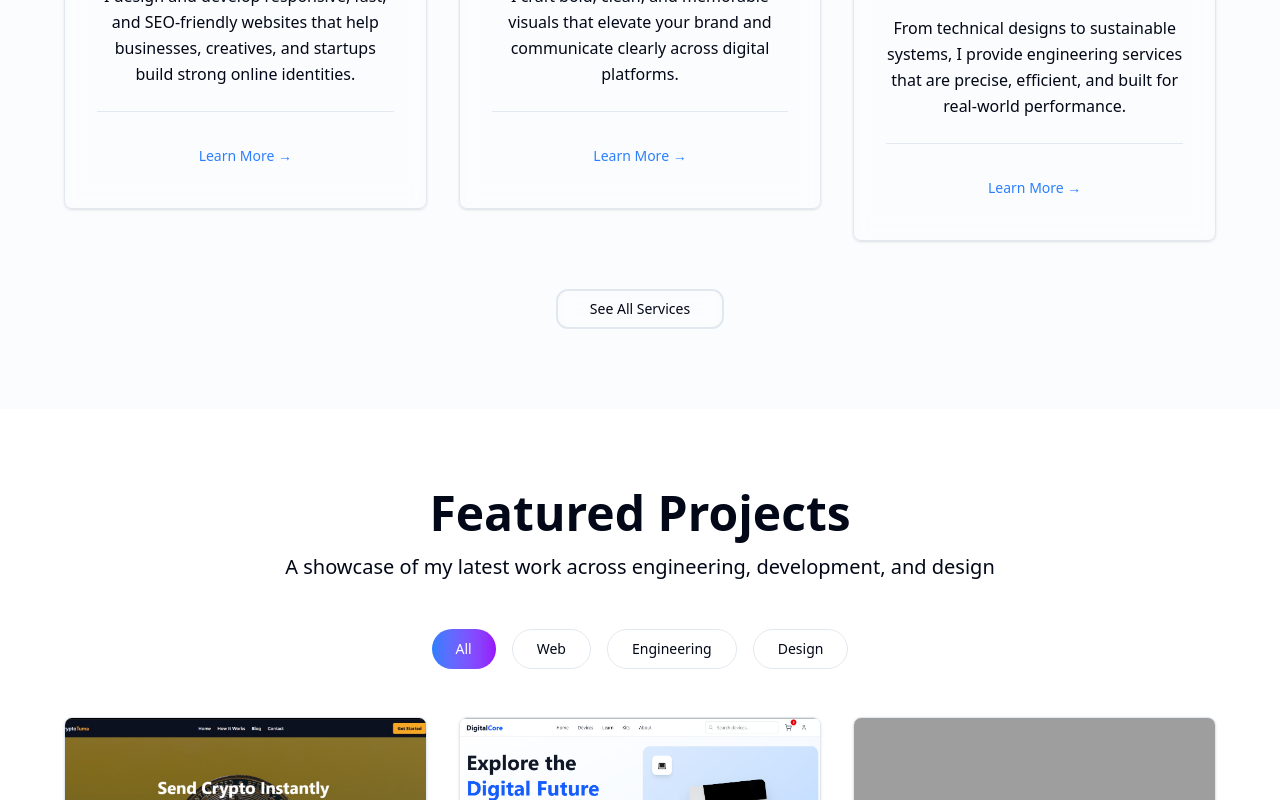
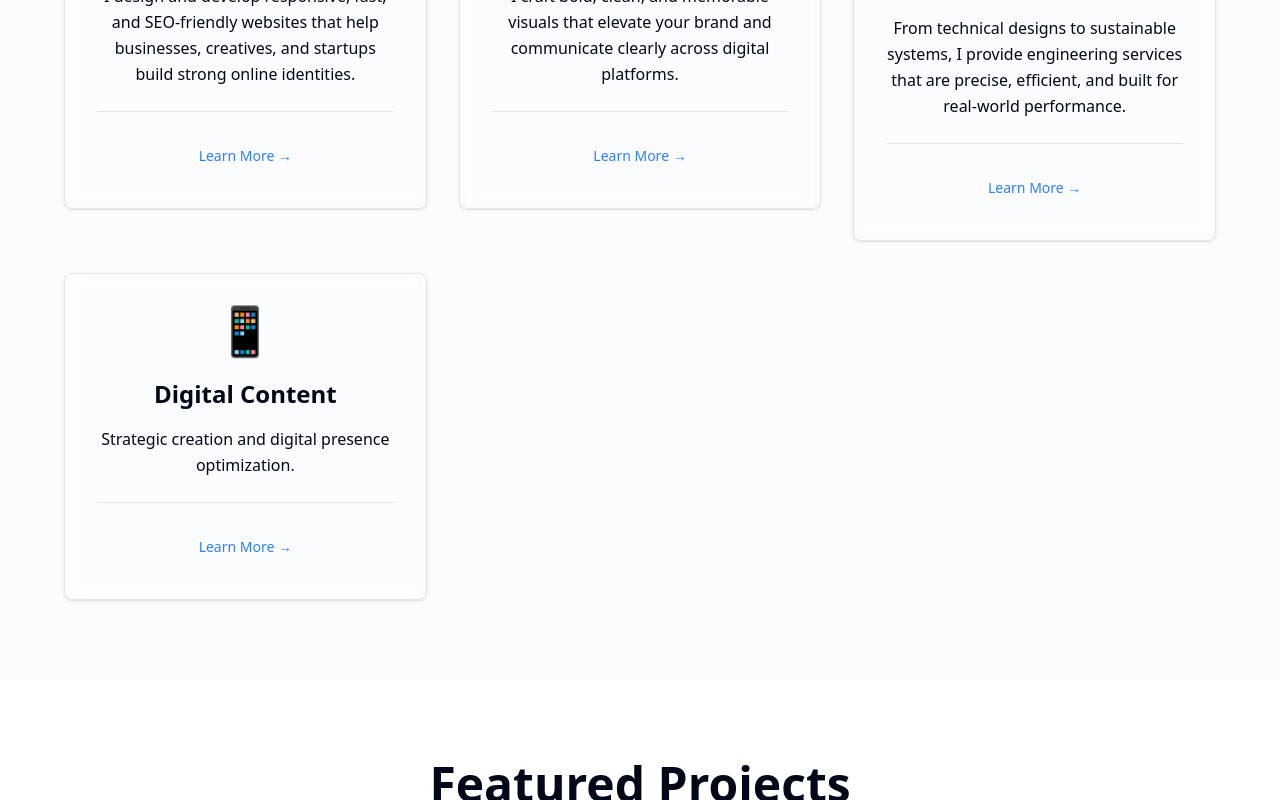
Before and after one commit to mugambilewis/MyWebsite, a React (Vite) app: page / in a window 1280 px wide. Shown: the part 2762-3562 px from the top of the page. Built offline with nearby package versions, Linux system fonts and the light colour scheme; grey boxes are pictures that could not be loaded.

Commit message:
Fixed services Card to open when clicked

```diff
--- a/src/components/ServicesSection.jsx
+++ b/src/components/ServicesSection.jsx
@@ -5,7 +5,7 @@ import { StaggeredReveal } from '@/components/StaggeredReveal';
 import { StaggeredItem } from '@/components/StaggeredItem';
 
 export function ServicesSection() {
-  const [isExpanded, setIsExpanded] = useState(false);
+  const [expandedIndex, setExpandedIndex] = useState(null); // 👈 track individual card
 
   const services = [
     {
@@ -34,8 +34,6 @@ export function ServicesSection() {
     },
   ];
 
-  const previewServices = services.slice(0, 3);
-
   return (
     <section id="services" className="py-20 px-8 md:px-16" style={{ backgroundColor: 'hsl(var(--muted)/0.3)' }}>
       <div className="max-w-[1440px] mx-auto">
@@ -46,10 +44,12 @@ export function ServicesSection() {
           </p>
         </div>
 
-        {/* ✅ Fix: Add keyProp to re-trigger animation on toggle */}
-        <StaggeredReveal keyProp={isExpanded ? 'expanded' : 'collapsed'}>
-          <div className={`grid grid-cols-1 md:grid-cols-2 lg:grid-cols-3 gap-8 ${!isExpanded ? 'lg:grid-cols-3' : 'lg:grid-cols-2'}`}>
-            {(isExpanded ? services : previewServices).map((service, index) => (
+        <StaggeredReveal keyProp={expandedIndex ?? 'collapsed'}>
+          <div className="grid grid-cols-1 md:grid-cols-2 lg:grid-cols-3 gap-8">
+            {services.map((service, index) => {
+              const isOpen = expandedIndex === index;
+
+              return (
                 <StaggeredItem key={index}>
                   <Card className="group p-8 bg-background/60 backdrop-blur-sm border-border/40 hover:shadow-xl transition-all duration-500 hover:scale-105 hover:-translate-y-2">
                     <div className="text-center">
@@ -61,7 +61,7 @@ export function ServicesSection() {
                         {service.description}
                       </p>
 
-                    {isExpanded && (
+                      {isOpen && (
                         <div className="space-y-3 animate-fade-in">
                           <h4 className="font-semibold text-left mb-3">What's Included:</h4>
                           <ul className="space-y-2 text-left">
@@ -79,27 +79,18 @@ export function ServicesSection() {
                         <Button
                           variant="ghost"
                           className="text-blue-500 hover:text-blue-600 font-medium"
+                          onClick={() => setExpandedIndex(isOpen ? null : index)} // 👈 Toggle only this card
                         >
-                        Learn More →
+                          {isOpen ? 'Show Less' : 'Learn More →'}
                         </Button>
                       </div>
                     </div>
                   </Card>
                 </StaggeredItem>
-            ))}
+              );
+            })}
           </div>
         </StaggeredReveal>
-
-        {/* Toggle Button */}
-        <div className="text-center mt-12">
-          <Button
-            onClick={() => setIsExpanded(!isExpanded)}
-            variant="outline"
-            className="px-8 py-3 rounded-xl border-2 border-border/40 bg-background/60 backdrop-blur-sm hover:bg-accent/80 transition-all duration-300"
-          >
-            {isExpanded ? 'Show Less' : 'See All Services'}
-          </Button>
-        </div>
       </div>
     </section>
   );
```
Lines whose indentation alone changed are shown as unchanged.
